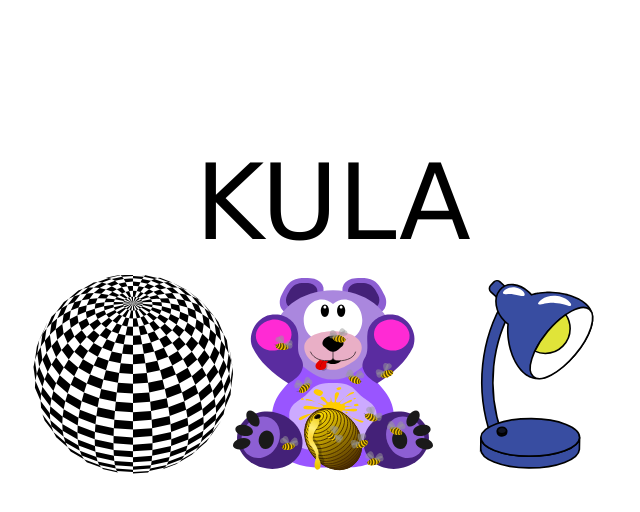
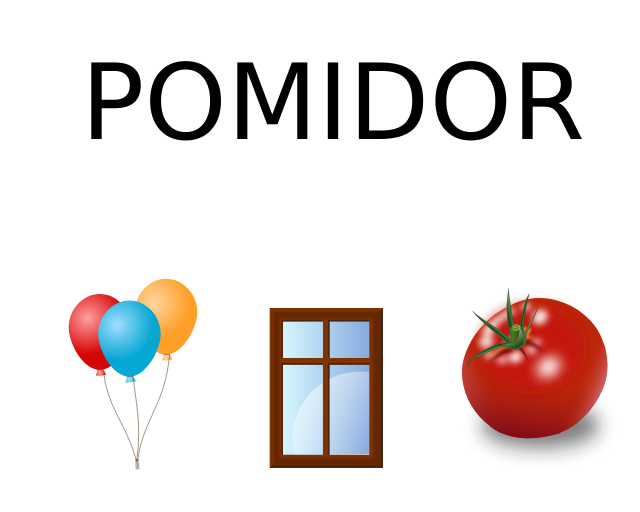
Before and after one commit to adamslaski/reading, a React (Create React App) app: page / in a window 1280 px wide. Shown: the top 512 px of the page, without its empty margins (307-947 px from the left). Built offline with nearby package versions, Linux system fonts and the light colour scheme; the HTML template or start-up script is replaced by a standard one.

Commit message:
fix unequal distribution of shuffling

```diff
--- a/src/App.tsx
+++ b/src/App.tsx
@@ -21,7 +21,10 @@
 }
 
 function shuffle<T>(arr: T[]): T[] {
-return [...arr].sort(() =>Math.random() - 0.5);
+  const numbers = new Uint32Array(arr.length);
+  window.self.crypto.getRandomValues(numbers);
+  const result = arr.map((v, i) => ({v, i: numbers[i]}));
+  return result.sort((a,b) => a.i - b.i).map(o => o.v);
 }
 
 const getRiddle: (() => Riddle) = () => {
@@ -40,8 +43,8 @@
   const [riddle, setRiddle] = useState(getRiddle());
   return (
     <div className="App">
+      <div className='correctAnswer'>{riddle.correctAnswer.word}</div>
       <div className='excersizeContainer'>
-        <div className='correctAnswer'>{riddle.correctAnswer.word}</div>
         {riddle.options.map(option => option === riddle.correctAnswer
           ? Option(option, () => { playFanfare(); setRiddle(getRiddle())} )
           : Option(option, () => playError()))}
```
